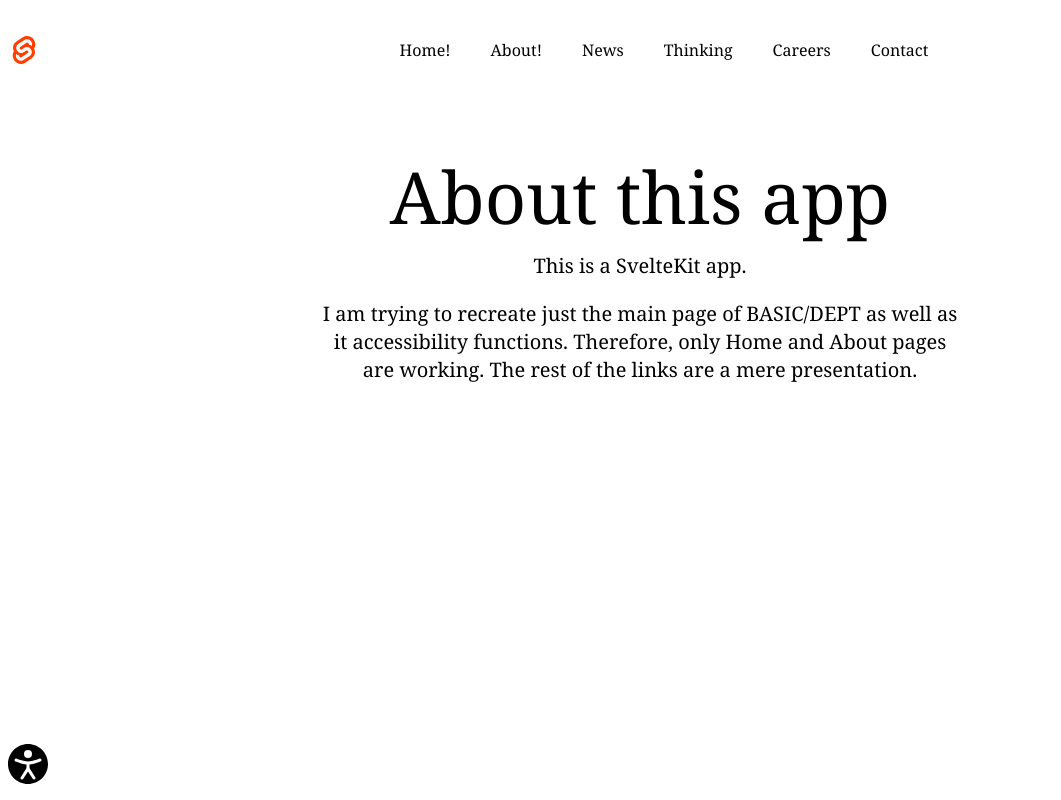
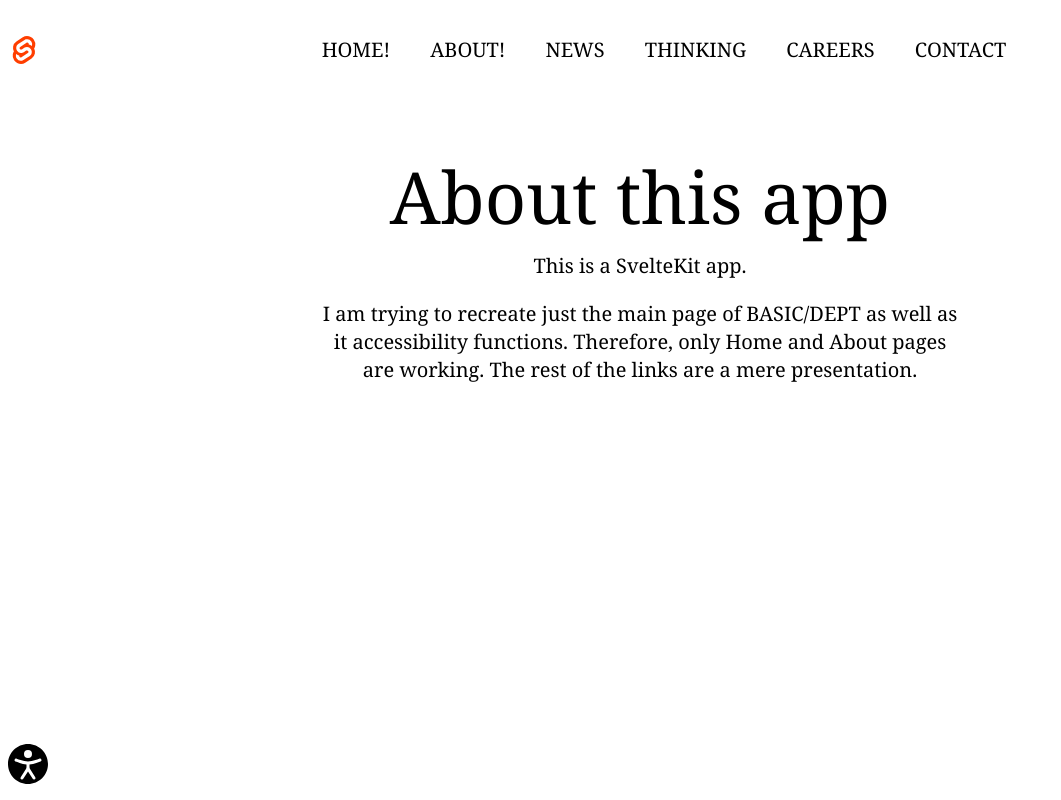
Before and after one commit to Rodrj1/basic-dept, a SvelteKit app: page /about in a window 1280 px wide. Shown: the whole page, without its empty margins (0-1061 px from the left). Built offline with nearby package versions, Linux system fonts and the light colour scheme.

Commit message:
Fixed header size

```diff
--- a/src/routes/Header.svelte
+++ b/src/routes/Header.svelte
@@ -28,24 +28,24 @@
 	</div>
 
 	<nav class={`hidden xl:flex justify-center z-lg relative`}>
-		<ul class="flex flex-col xl:flex-row justify-center gap-10 p-4">
+		<ul class="flex flex-col xl:flex-row justify-center gap-10 p-4 text-xl">
 			<li aria-current={$page.url.pathname === '/' ? 'page' : undefined}>
-				<a href="/">Home!</a>
+				<a href="/">HOME!</a>
 			</li>
 			<li aria-current={$page.url.pathname === '/about' ? 'page' : undefined}>
-				<a href="/about">About!</a>
+				<a href="/about">ABOUT!</a>
 			</li>
 			<li aria-current={$page.url.pathname.startsWith('/news') ? 'page' : undefined}>
-				<a href="/">News</a>
+				<a href="/">NEWS</a>
 			</li>
 			<li aria-current={$page.url.pathname.startsWith('/thinking') ? 'page' : undefined}>
-				<a href="/">Thinking</a>
+				<a href="/">THINKING</a>
 			</li>
 			<li aria-current={$page.url.pathname.startsWith('/careers') ? 'page' : undefined}>
-				<a href="/">Careers</a>
+				<a href="/">CAREERS</a>
 			</li>
 			<li aria-current={$page.url.pathname.startsWith('/contact') ? 'page' : undefined}>
-				<a href="/">Contact</a>
+				<a href="/">CONTACT</a>
 			</li>
 		</ul>
 	</nav>
```
